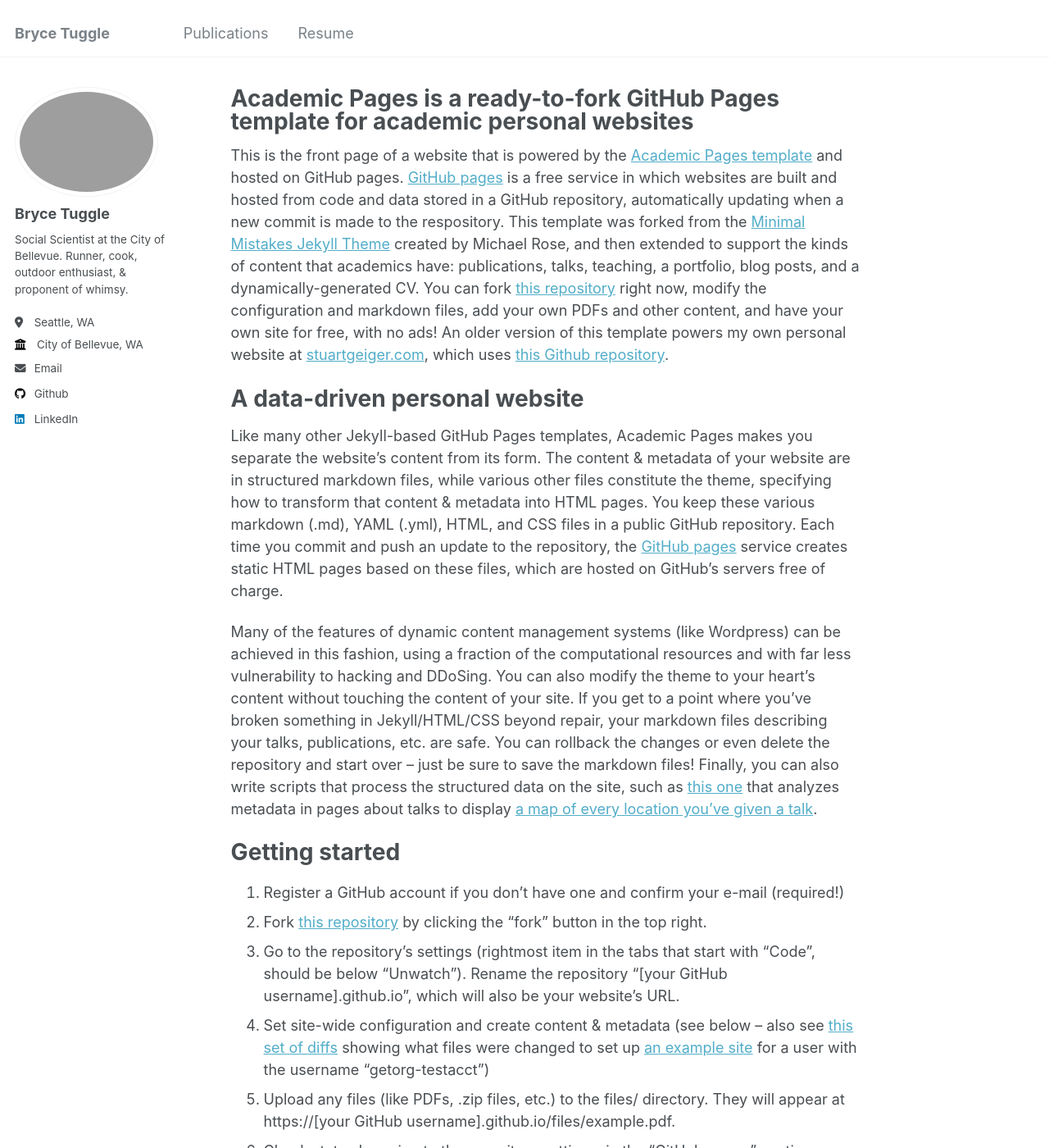
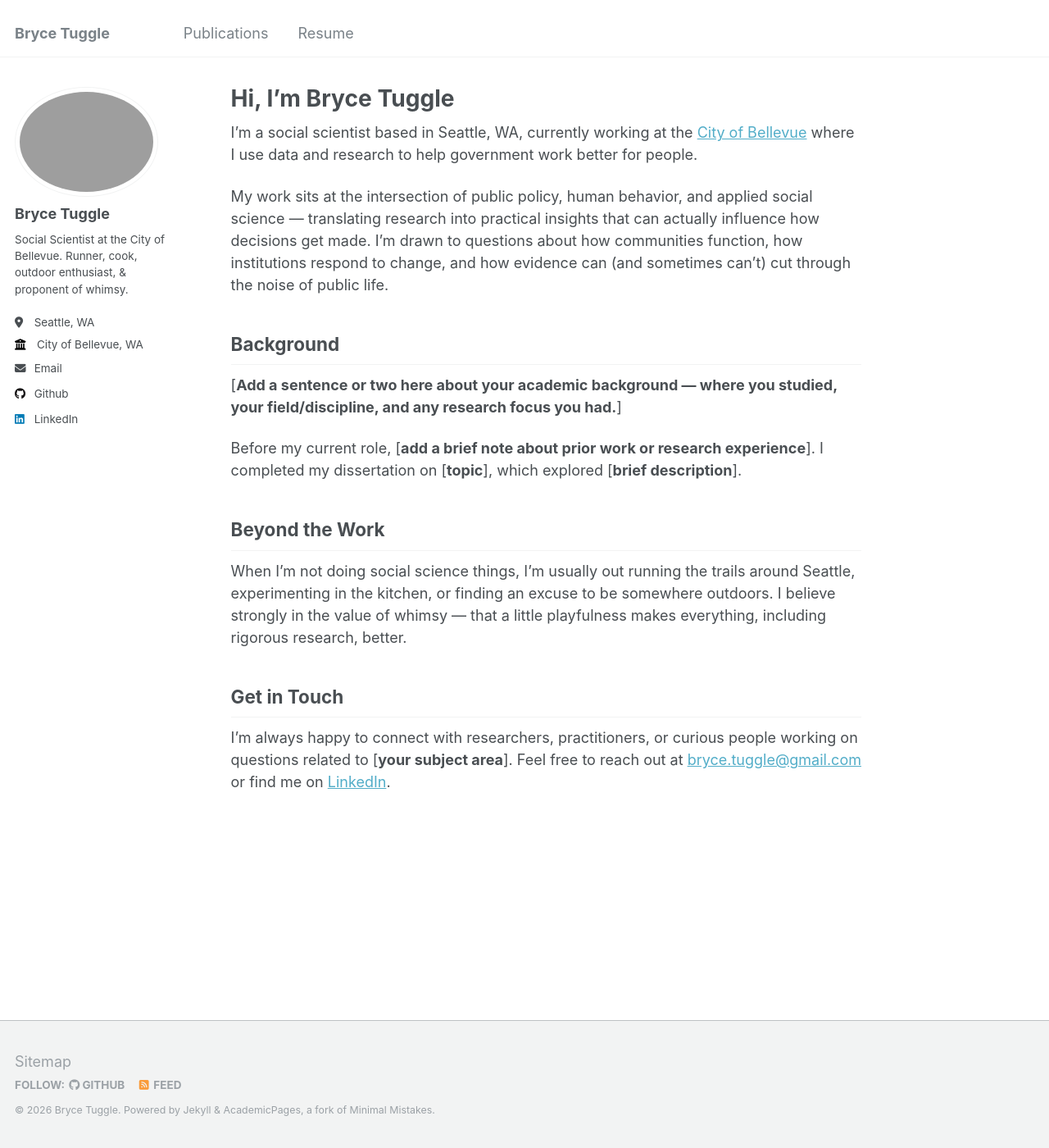
Before and after one commit to bwtuggle/bwtuggle.github.io, a Jekyll site: the page built from _pages/about.md, in a window 1280 px wide and 1400 px high. Shown: the whole window at 82% size. Built offline with Jekyll 4.4.1, drawn with Linux system fonts in a browser that asks for light colours; some of the changed text lies outside the part shown.

Commit message:
Revise about page with personal details
Updated the about page to reflect personal information and background.

```diff
--- a/_pages/about.md
+++ b/_pages/about.md
@@ -1,49 +1,26 @@
 ---
 permalink: /
-title: "Academic Pages is a ready-to-fork GitHub Pages template for academic personal websites"
+title: "Hi, I'm Bryce Tuggle"
 author_profile: true
 redirect_from:
   - /about/
   - /about.html
 ---
 
-This is the front page of a website that is powered by the [Academic Pages template](https://github.com/academicpages/academicpages.github.io) and hosted on GitHub pages. [GitHub pages](https://pages.github.com) is a free service in which websites are built and hosted from code and data stored in a GitHub repository, automatically updating when a new commit is made to the respository. This template was forked from the [Minimal Mistakes Jekyll Theme](https://mmistakes.github.io/minimal-mistakes/) created by Michael Rose, and then extended to support the kinds of content that academics have: publications, talks, teaching, a portfolio, blog posts, and a dynamically-generated CV. You can fork [this repository](https://github.com/academicpages/academicpages.github.io) right now, modify the configuration and markdown files, add your own PDFs and other content, and have your own site for free, with no ads! An older version of this template powers my own personal website at [stuartgeiger.com](http://stuartgeiger.com), which uses [this Github repository](https://github.com/staeiou/staeiou.github.io).
+I'm a social scientist based in Seattle, WA, currently working at the [City of Bellevue](https://bellevuewa.gov/) where I use data and research to help government work better for people.
 
-A data-driven personal website
-======
-Like many other Jekyll-based GitHub Pages templates, Academic Pages makes you separate the website's content from its form. The content & metadata of your website are in structured markdown files, while various other files constitute the theme, specifying how to transform that content & metadata into HTML pages. You keep these various markdown (.md), YAML (.yml), HTML, and CSS files in a public GitHub repository. Each time you commit and push an update to the repository, the [GitHub pages](https://pages.github.com/) service creates static HTML pages based on these files, which are hosted on GitHub's servers free of charge.
+My work sits at the intersection of public policy, human behavior, and applied social science — translating research into practical insights that can actually influence how decisions get made. I'm drawn to questions about how communities function, how institutions respond to change, and how evidence can (and sometimes can't) cut through the noise of public life.
 
-Many of the features of dynamic content management systems (like Wordpress) can be achieved in this fashion, using a fraction of the computational resources and with far less vulnerability to hacking and DDoSing. You can also modify the theme to your heart's content without touching the content of your site. If you get to a point where you've broken something in Jekyll/HTML/CSS beyond repair, your markdown files describing your talks, publications, etc. are safe. You can rollback the changes or even delete the repository and start over -- just be sure to save the markdown files! Finally, you can also write scripts that process the structured data on the site, such as [this one](https://github.com/academicpages/academicpages.github.io/blob/master/talkmap.ipynb) that analyzes metadata in pages about talks to display [a map of every location you've given a talk](https://academicpages.github.io/talkmap.html).
+## Background
 
-Getting started
-======
-1. Register a GitHub account if you don't have one and confirm your e-mail (required!)
-1. Fork [this repository](https://github.com/academicpages/academicpages.github.io) by clicking the "fork" button in the top right.
-1. Go to the repository's settings (rightmost item in the tabs that start with "Code", should be below "Unwatch"). Rename the repository "[your GitHub username].github.io", which will also be your website's URL.
-1. Set site-wide configuration and create content & metadata (see below -- also see [this set of diffs](http://archive.is/3TPas) showing what files were changed to set up [an example site](https://getorg-testacct.github.io) for a user with the username "getorg-testacct")
-1. Upload any files (like PDFs, .zip files, etc.) to the files/ directory. They will appear at https://[your GitHub username].github.io/files/example.pdf.
-1. Check status by going to the repository settings, in the "GitHub pages" section
+[**Add a sentence or two here about your academic background — where you studied, your field/discipline, and any research focus you had.**]
 
-Site-wide configuration
-------
-The main configuration file for the site is in the base directory in [_config.yml](https://github.com/academicpages/academicpages.github.io/blob/master/_config.yml), which defines the content in the sidebars and other site-wide features. You will need to replace the default variables with ones about yourself and your site's github repository. The configuration file for the top menu is in [_data/navigation.yml](https://github.com/academicpages/academicpages.github.io/blob/master/_data/navigation.yml). For example, if you don't have a portfolio or blog posts, you can remove those items from that navigation.yml file to remove them from the header.
+Before my current role, [**add a brief note about prior work or research experience**]. I completed my dissertation on [**topic**], which explored [**brief description**].
 
-Create content & metadata
-------
-For site content, there is one markdown file for each type of content, which are stored in directories like _publications, _talks, _posts, _teaching, or _pages. For example, each talk is a markdown file in the [_talks directory](https://github.com/academicpages/academicpages.github.io/tree/master/_talks). At the top of each markdown file is structured data in YAML about the talk, which the theme will parse to do lots of cool stuff. The same structured data about a talk is used to generate the list of talks on the [Talks page](https://academicpages.github.io/talks), each [individual page](https://academicpages.github.io/talks/2012-03-01-talk-1) for specific talks, the talks section for the [CV page](https://academicpages.github.io/cv), and the [map of places you've given a talk](https://academicpages.github.io/talkmap.html) (if you run this [python file](https://github.com/academicpages/academicpages.github.io/blob/master/talkmap.py) or [Jupyter notebook](https://github.com/academicpages/academicpages.github.io/blob/master/talkmap.ipynb), which creates the HTML for the map based on the contents of the _talks directory).
+## Beyond the Work
 
-**Markdown generator**
+When I'm not doing social science things, I'm usually out running the trails around Seattle, experimenting in the kitchen, or finding an excuse to be somewhere outdoors. I believe strongly in the value of whimsy — that a little playfulness makes everything, including rigorous research, better.
 
-I have also created [a set of Jupyter notebooks](https://github.com/academicpages/academicpages.github.io/tree/master/markdown_generator
-) that converts a CSV containing structured data about talks or presentations into individual markdown files that will be properly formatted for the Academic Pages template. The sample CSVs in that directory are the ones I used to create my own personal website at stuartgeiger.com. My usual workflow is that I keep a spreadsheet of my publications and talks, then run the code in these notebooks to generate the markdown files, then commit and push them to the GitHub repository.
+## Get in Touch
 
-How to edit your site's GitHub repository
-------
-Many people use a git client to create files on their local computer and then push them to GitHub's servers. If you are not familiar with git, you can directly edit these configuration and markdown files directly in the github.com interface. Navigate to a file (like [this one](https://github.com/academicpages/academicpages.github.io/blob/master/_talks/2012-03-01-talk-1.md) and click the pencil icon in the top right of the content preview (to the right of the "Raw | Blame | History" buttons). You can delete a file by clicking the trashcan icon to the right of the pencil icon. You can also create new files or upload files by navigating to a directory and clicking the "Create new file" or "Upload files" buttons.
-
-Example: editing a markdown file for a talk
-![Editing a markdown file for a talk](/images/editing-talk.png)
-
-For more info
-------
-More info about configuring Academic Pages can be found in [the guide](https://academicpages.github.io/markdown/). The [guides for the Minimal Mistakes theme](https://mmistakes.github.io/minimal-mistakes/docs/configuration/) (which this theme was forked from) might also be helpful.
+I'm always happy to connect with researchers, practitioners, or curious people working on questions related to [**your subject area**]. Feel free to reach out at [bryce.tuggle@gmail.com](mailto:bryce.tuggle@gmail.com) or find me on [LinkedIn](https://www.linkedin.com/in/bryce-w-tuggle).
```
